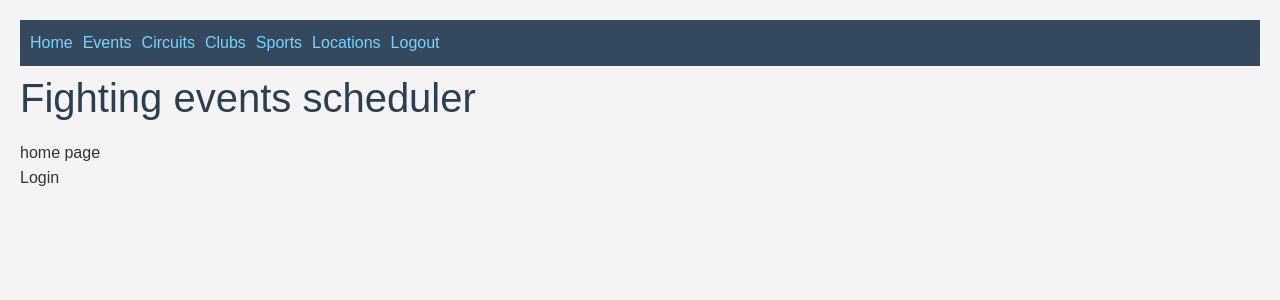
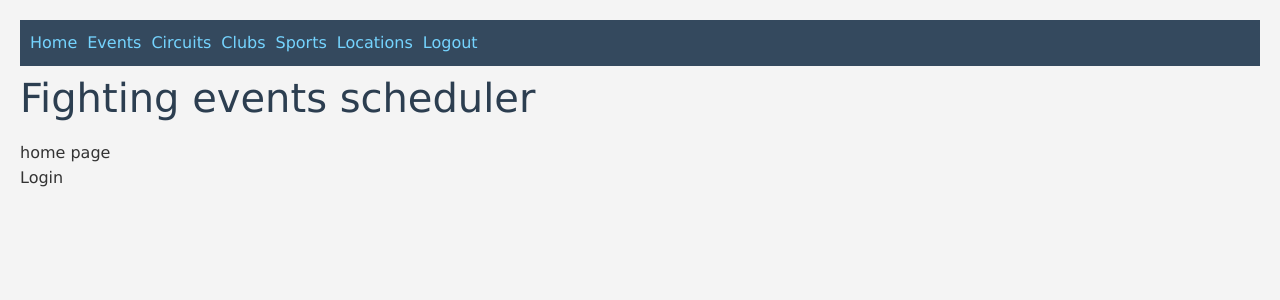
Before and after one commit to Naugustynowicz/fighting_scheduler_frontend, a React (Vite) app in the folder my-app/: page / in a window 1280 px wide. Shown: the top 300 px of the page. Built offline with nearby package versions, Linux system fonts and the light colour scheme.

Commit message:
maj police

```diff
--- a/my-app/src/index.css
+++ b/my-app/src/index.css
@@ -7,7 +7,7 @@
 
 /* Body */
 body {
-  font-family: Arial, sans-serif;
+  font-family: Verdana, Arial, sans-serif;
   line-height: 1.6;
   background-color: #f4f4f4;
   color: #333;
```
